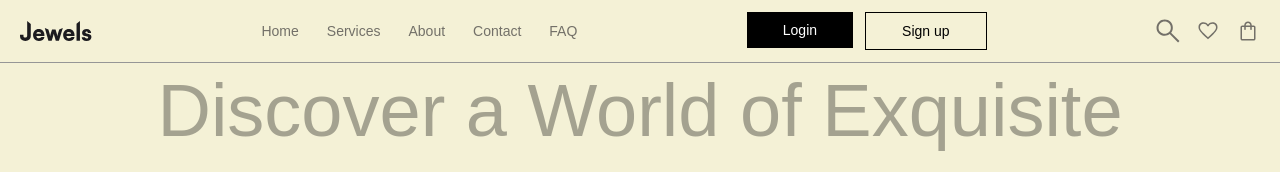
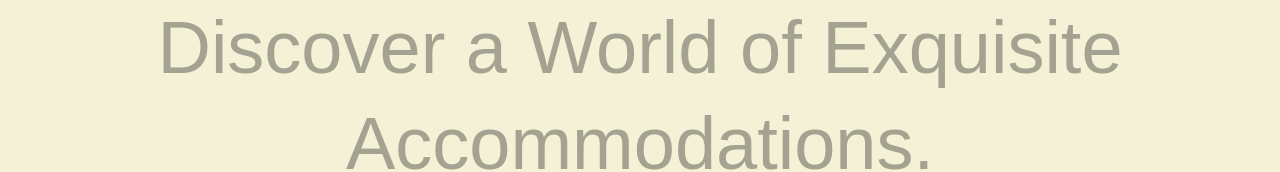
Before and after one commit to Emsun0211/accomodation, a React (Create React App) app: page / in a window 1280 px wide. Shown: the top 172 px of the page. Built offline with nearby package versions, Linux system fonts and the light colour scheme.

Commit message:
fixed the overflow horizontal

```diff
--- a/src/components/layout/index.js
+++ b/src/components/layout/index.js
@@ -4,9 +4,9 @@ import NavBar from "../navbar";
 function Layout({ children }) {
 	return (
 		<div>
-			<NavBar />
+			{/* <NavBar /> */}
 			{children}
-			{/* <Footer /> */}
+			<Footer />
 		</div>
 	);
 }
```
